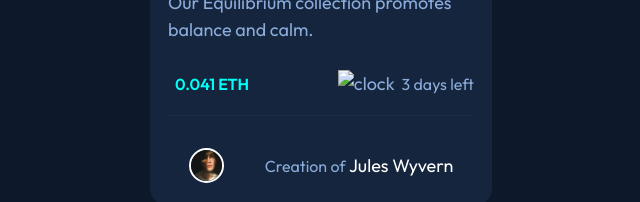
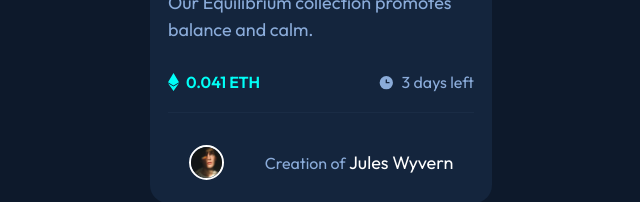
Before and after one commit to fliderman01/NFT-preview-card-component-HTML-CSS-JS-Bootstrap, a plain HTML site: page index.html in a window 1280 px wide. Shown: the part 478-680 px from the top of the page, without its empty margins (319-959 px from the left). Drawn offline with nearby package versions, Linux system fonts and the light colour scheme; the site is published under a folder, as on GitHub Pages, so addresses that start at the root find nothing.

Commit message:
photo problem solved

```diff
--- a/index.html
+++ b/index.html
@@ -26,11 +26,11 @@
     <p class="fs-6 sameTxt">Our Equilibrium collection promotes balance and calm.</p>
     <div class="lower mt-4">
       <div class="etherum">
-        <img src="/images/icon-ethereum.svg" alt="">
+        <img src="images/icon-ethereum.svg" alt="">
         <span class="fw-bold eth">0.041 ETH</span>
       </div>
       <div class="clock">
-        <img src="/images/icon-clock.svg" alt="clock">
+        <img src="images/icon-clock.svg" alt="clock">
         <span class="day3">3 days left</span>
       </div>
     </div>
```
